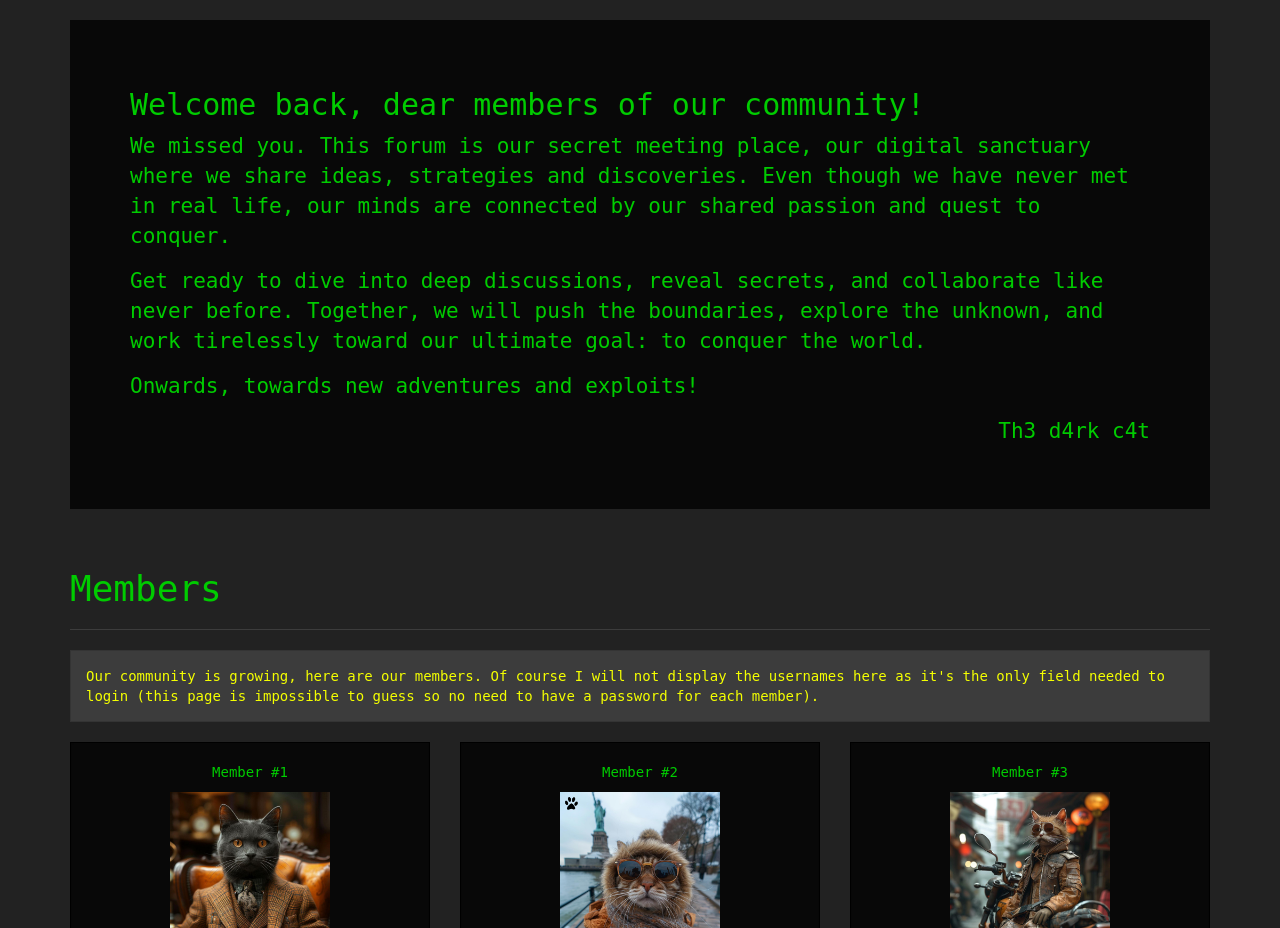
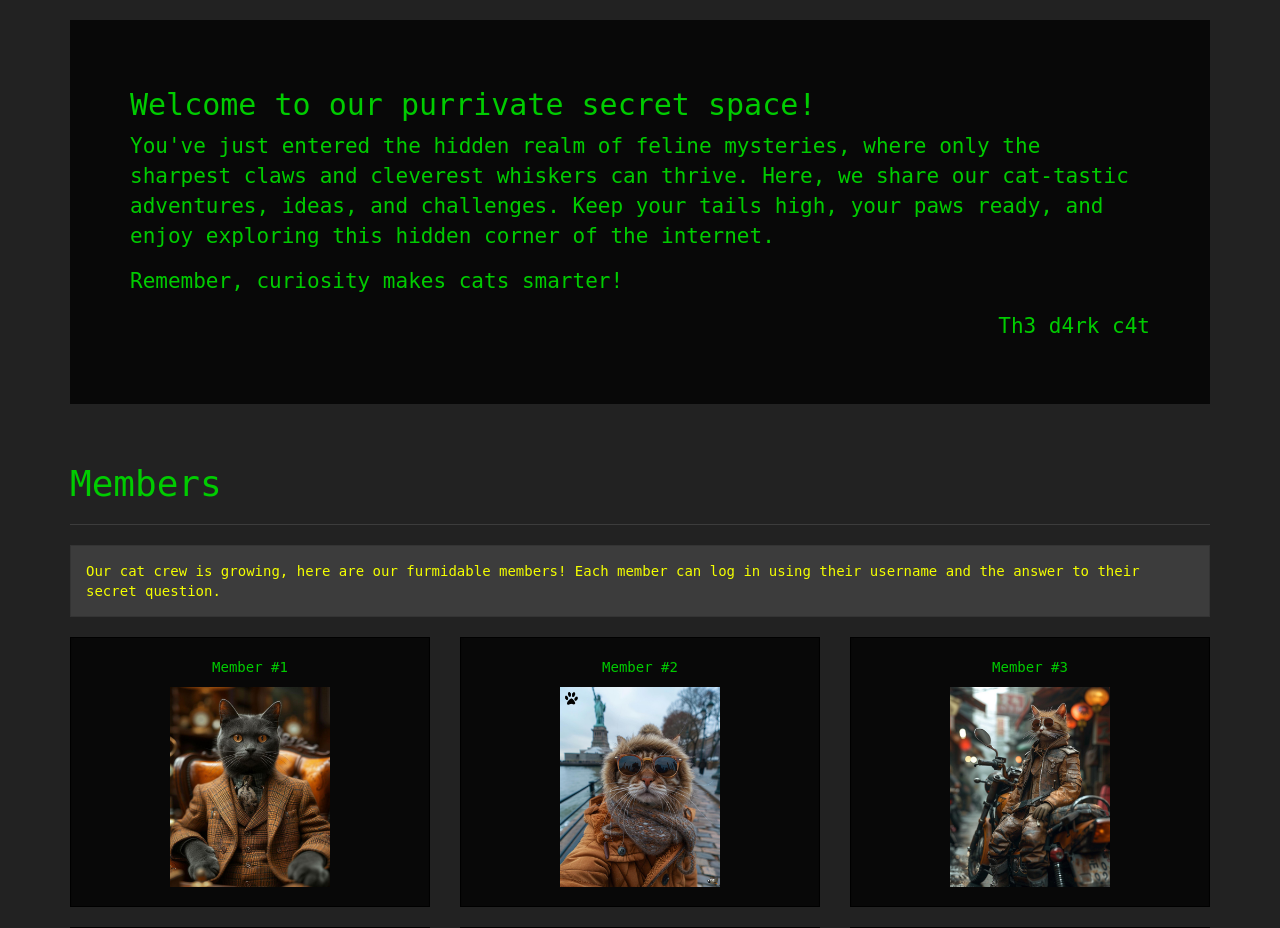
Before and after one commit to th3-d4rk-c4t/h4x0r, a Django app: page /d4shb04rd-f0r-1337/ in a window 1280 px wide. Shown: the part 51-979 px from the top of the page. Run offline with Django 5.2, Linux system fonts and the light colour scheme; some libraries are stand-ins or nearby versions.

Commit message:
Update dashboard messages

```diff
--- a/dashboard/templates/dashboard/index.html
+++ b/dashboard/templates/dashboard/index.html
@@ -4,10 +4,9 @@
 
  <!-- Jumbotron -->
 <div class="jumbotron">
-    <h2>Welcome back, dear members of our community!</h2>
-    <p>We missed you. This forum is our secret meeting place, our digital sanctuary where we share ideas, strategies and discoveries. Even though we have never met in real life, our minds are connected by our shared passion and quest to conquer.</p>
-    <p>Get ready to dive into deep discussions, reveal secrets, and collaborate like never before. Together, we will push the boundaries, explore the unknown, and work tirelessly toward our ultimate goal: to conquer the world.</p>
-    <p>Onwards, towards new adventures and exploits!</p>
+    <h2>Welcome to our purrivate secret space!</h2>
+    <p>You've just entered the hidden realm of feline mysteries, where only the sharpest claws and cleverest whiskers can thrive. Here, we share our cat-tastic adventures, ideas, and challenges. Keep your tails high, your paws ready, and enjoy exploring this hidden corner of the internet.</p>
+    <p>Remember, curiosity makes cats smarter!</p>
     <p class="text-right">Th3 d4rk c4t</p>
 </div>
 
--- a/dashboard/templates/dashboard/members.html
+++ b/dashboard/templates/dashboard/members.html
@@ -10,7 +10,7 @@
 <div class="row">
     <div class="col-lg-12">
         <div class="alert alert-dismissible alert-warning">
-            <p>Our community is growing, here are our members. Of course I will not display the usernames here as it's the only field needed to login (this page is impossible to guess so no need to have a password for each member).</p>
+            <p>Our cat crew is growing, here are our furmidable members! Each member can log in using their username and the answer to their secret question.</p>
         </div>
     </div>
 </div>
```
